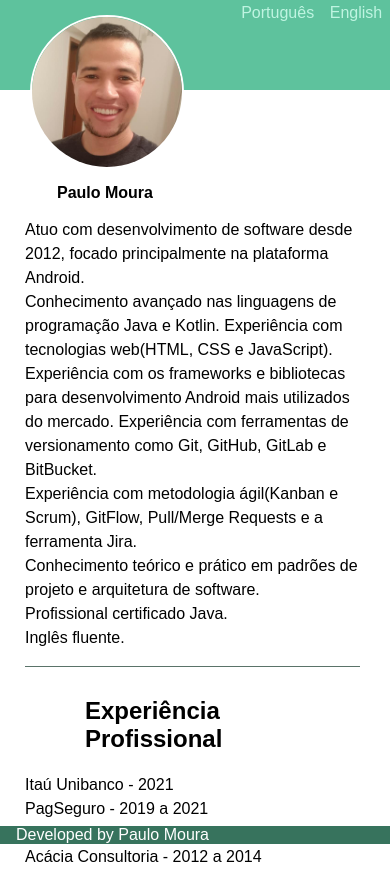
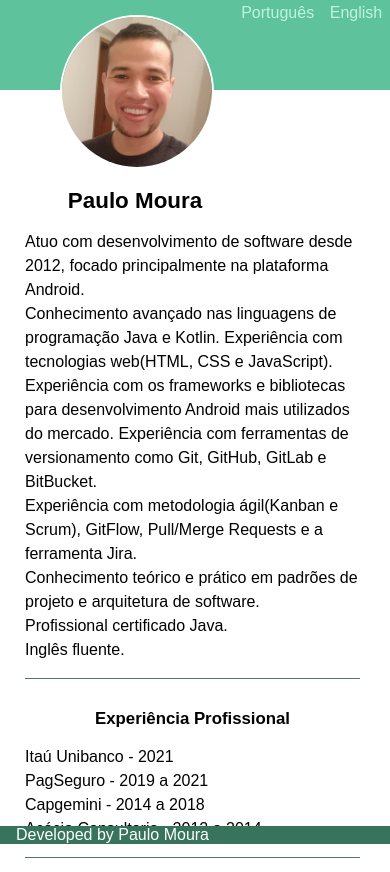
Before and after one commit to paulomoura91/personal-page, a plain HTML site: page index.html in a window 390 px wide. Shown: the top 872 px of the page. Drawn offline with Linux system fonts and the light colour scheme.

Commit message:
layout adjustments

```diff
--- a/app.css
+++ b/app.css
@@ -115,7 +115,6 @@ article > section {
 
     #image_header {
         margin-top: -105px;
-        margin-left: 40px;
         width: 210px;
     }
 
@@ -124,12 +123,12 @@ article > section {
         height: 210px;
     }
 
+    h2 {
+        margin-left: 40px;
+    }
+
     nav {
         height: 120px;
-    }
-
-    h1 {
-        font-size: calc(2em*0.7);
     }
 }
 
@@ -145,7 +144,6 @@ article > section {
 
     #image_header {
         margin-top: -75px;
-        margin-left: 30px;
         width: 150px;
     }
 
@@ -159,7 +157,12 @@ article > section {
     }
 
     h1 {
-        font-size: 1em;
+        font-size: calc(2em*0.7);
+    }
+
+    h2 {
+        font-size: calc(1.5em*0.7);
+        margin-left: 30px;
     }
 
     #playstore {
@@ -182,3 +185,10 @@ article > section {
         width: 80%;
     }
 }
+
+@media(max-width: 500px) {
+    h2 {
+        margin-left: 0px;
+        text-align: center;
+    }
+}
```
